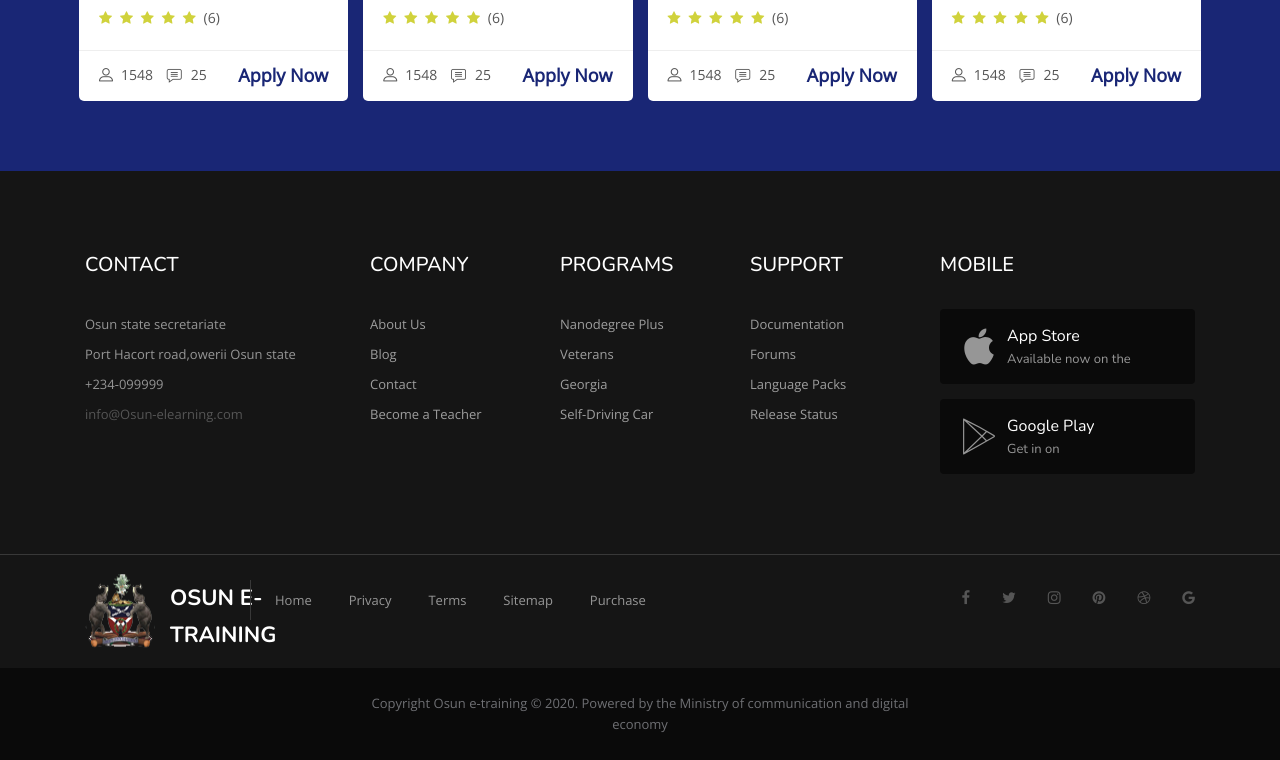
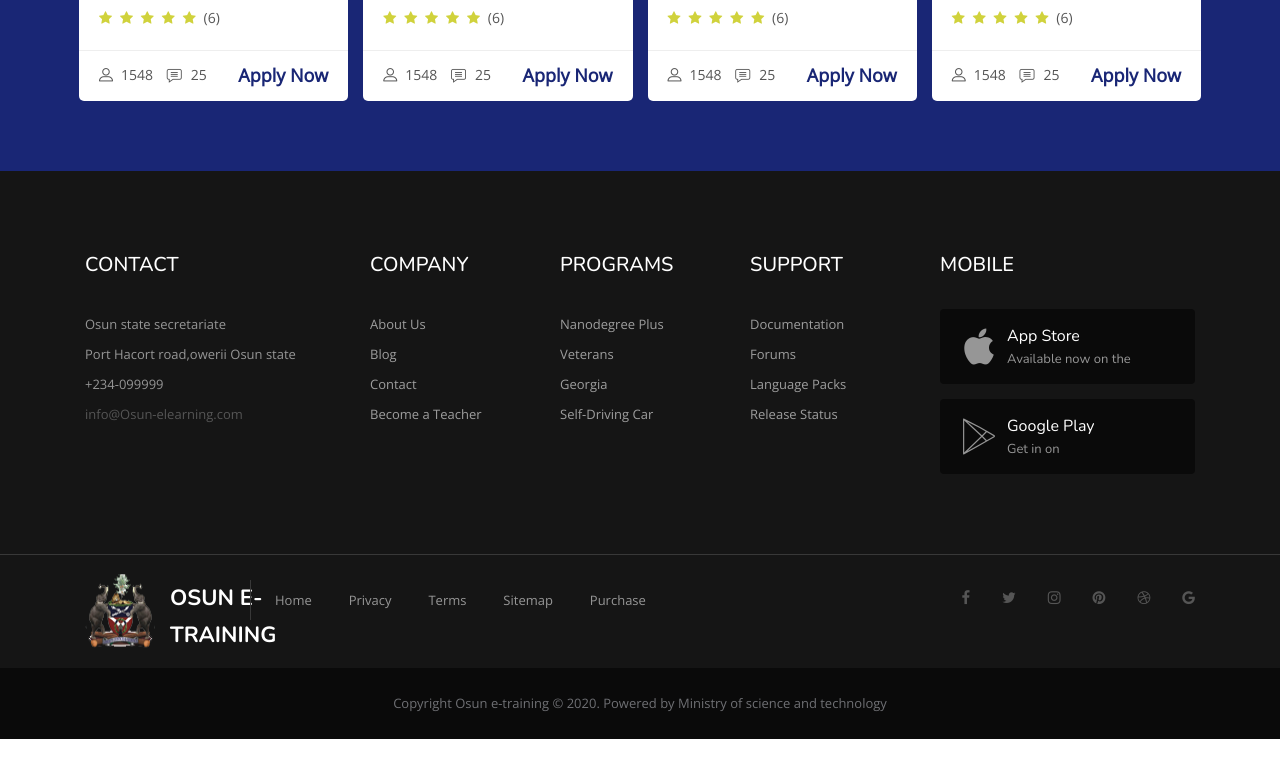
Before and after one commit to phillipohwotemu/osun, a plain HTML site: page index.html in a window 1280 px wide. Shown: the part 3636-4396 px from the top of the page. After the commit the page ends 4375 px from the top, so only its background shows below. Drawn offline with nearby package versions, Linux system fonts and the light colour scheme.

Commit message:
Update index.html

```diff
--- a/index.html
+++ b/index.html
@@ -1443,7 +1443,7 @@
 			<div class="row">
 				<div class="col-lg-6 offset-lg-3">
 					<div class="copyright-widget text-center">
-						<p>Copyright Osun e-training &copy; 2020. Powered by the Ministry of communication and digital economy
+						<p>Copyright Osun e-training &copy; 2020. Powered by Ministry of science and technology
 </p>
 					</div>
 				</div>
```
